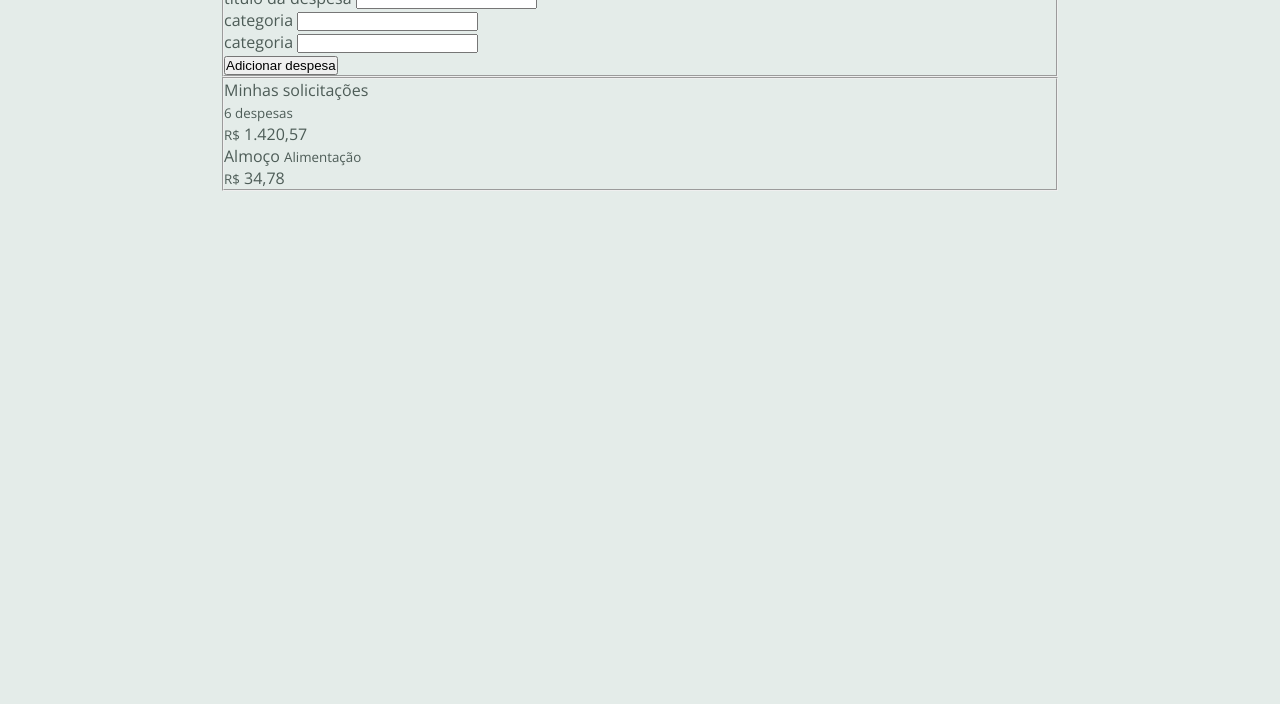
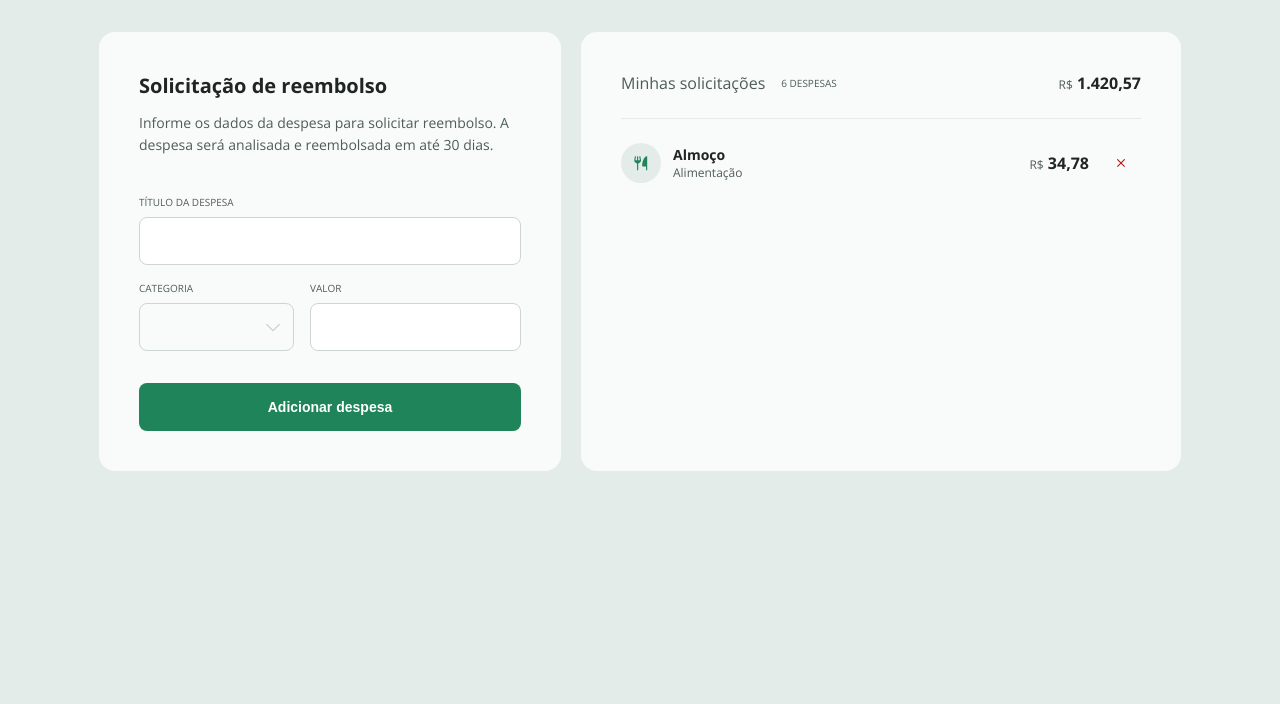
Before and after one commit to AyrtonRub/sistema-de-reenbolso, a plain HTML site: page index.html in a window 1280 px wide. Shown: the part 96-800 px from the top of the page. Drawn offline with nearby package versions, Linux system fonts and the light colour scheme.

Commit message:
atualizado script parte da criação da li

```diff
--- /dev/null
+++ b/assets/css/form.css
@@ -0,0 +1,98 @@
+.container {
+  margin-top: 3rem;
+  & form {
+
+    & fieldset {
+      padding: 2.5rem;
+      background-color: var(--gray-500);
+      border-radius: 1rem;
+      width: 28.875rem;
+
+      & .titles {
+        margin-bottom: 2.5rem;
+
+        & legend {
+          color: var(--gray-100);
+          font-weight: 700;
+          font-size: 1.25rem;
+          margin-bottom: 0.75rem;
+        }
+
+        & span {
+          font-size: 0.875rem;
+          line-height: 1.125rem;
+        }
+      }
+
+      & .input-box {
+        display: flex;
+        flex-direction: column;
+        gap: 1rem;
+
+        & .input-wrapper {
+          display: flex;
+          flex-direction: column-reverse;
+          gap: 0.5rem;
+
+          & label {
+            text-transform: uppercase;
+            font-size: 0.625rem;
+          }
+
+          & input,
+          & select {
+            border: 1px solid var(--gray-300);
+            border-radius: 0.5rem;
+            padding-inline: 1rem;
+            height: 3rem;
+
+            &:focus-within {
+              outline: 1.5px solid var(--green-100);
+            }
+            &:focus-within ~ label {
+              color: var(--green-100);
+            }
+          }
+
+          & select {
+            appearance: none;
+            -webkit-appearance: none;
+
+            background: url(../imgs/CaretDown-normal.svg) no-repeat;
+            background-position: right 10px center;
+            background-size: 1.25rem;
+          }
+
+          & select:focus-within {
+            background-image: url(../imgs/CaretDown-select.svg);
+          }
+        }
+
+        & > div:nth-of-type(2) {
+          display: grid;
+          grid-template-columns: 2fr 1fr;
+          gap: 1rem;
+        }
+      }
+
+      & button {
+        margin-top: 2rem;
+        width: 100%;
+        height: 3rem;
+        border-radius: 0.5rem;
+        border: none;
+        background-color: var(--green-100);
+        color: var(--white);
+        font-size: 0.875rem;
+        font-weight: 700;
+
+        &:hover {
+          background-color: var(--green-200);
+          cursor: pointer;
+        }
+      }
+    }
+
+
+  }
+}
--- a/assets/css/global.css
+++ b/assets/css/global.css
@@ -27,7 +27,8 @@ body {
     background-color: var(--gray-400) ;
     color: var(--gray-200);
     display: flex;
-    align-items: center;
+    flex-direction: column;
+
 }
 
 ul[role="list"] li {
@@ -36,5 +37,16 @@ ul[role="list"] li {
 
 .container {
     max-width: 80rem;
+    display: flex;
+    gap: 1.25rem;
     margin: auto;
 }
+
+ .logo {
+    width: 6.31581rem;
+    align-self: flex-start;
+  }
+
+fieldset {
+    border: none;
+}
--- a/assets/css/index.css
+++ b/assets/css/index.css
@@ -1 +1,3 @@
 @import url(global.css);
+@import url(form.css);
+@import url(output.css);
--- /dev/null
+++ b/assets/css/output.css
@@ -0,0 +1,109 @@
+.container {
+  .output {
+    padding: 2.5rem;
+    background-color: var(--gray-500);
+    border-radius: 1rem;
+    width: 37.5rem;
+
+    & > div {
+      display: flex;
+      align-items: center;
+      justify-content: space-between;
+      padding-bottom: 1.5rem;
+      margin-bottom: 1.5rem;
+      border-bottom: 1px solid var(--gray-400, #e4ece9);
+
+      & .requests {
+        display: flex;
+        align-items: center;
+        gap: 1rem;
+
+        & small {
+          text-transform: uppercase;
+          font-size: 0.625rem;
+        }
+      }
+
+      & .price {
+        color: var(--gray-100);
+        font-weight: 700;
+
+        & small {
+          color: var(--gray-200);
+          font-weight: 400;
+          font-size: 0.75rem;
+        }
+      }
+    }
+
+    & ul[role="list"] {
+      display: flex;
+      flex-direction: column;
+      gap: 1rem;
+
+      & li {
+        display: flex;
+        align-items: center;
+        justify-content: space-between;
+
+        & > div:nth-of-type(1) {
+          display: flex;
+          gap: 0.75rem;
+          align-items: center;
+
+          & .img {
+            width: 2.5rem;
+            height: 2.5rem;
+            background-color: var(--gray-400);
+            border-radius: 50%;
+            background-image: url(../imgs/talheres.svg);
+            background-position: center;
+            background-repeat: no-repeat;
+            background-size: 1.125rem;
+          }
+
+          & > div:nth-of-type(2) {
+            display: flex;
+            flex-direction: column;
+
+            span {
+              color: var(--gray-100);
+              font-weight: 700;
+              font-size: 0.875rem;
+            }
+
+            small {
+              font-size: 0.75rem;
+              text-transform: capitalize;
+            }
+          }
+        }
+
+        & > div:nth-of-type(2) {
+          display: flex;
+          align-items: center;
+          gap: 0.75rem;
+          & .price {
+            color: var(--gray-100);
+            font-weight: 700;
+            .coin {
+              color: var(--gray-200);
+              font-weight: 400;
+              font-size: 0.75rem;
+            }
+          }
+
+          & #img-close {
+            width: 2.5rem;
+            height: 2.5rem;
+            background: url(../imgs/close.svg) no-repeat center/.75rem;
+
+            &:hover {
+              cursor: pointer;
+            }
+          }
+        }
+      }
+    }
+  }
+}
--- a/assets/js/script.js
+++ b/assets/js/script.js
@@ -0,0 +1,68 @@
+(function() {
+    const expense = document.querySelector('#expense')
+    const category = document.querySelector('#category')
+    const value = document.querySelector('#value')
+    const button = document.querySelector('button')
+
+
+    function createTag(tagName, className) {
+        const element = document.createElement(tagName)
+
+        if(className) {
+            element.classList.add(className)
+        }
+
+        return element
+    }
+
+    const listItems = []
+
+    const linksImg = {
+        food: 'imgs/talheres.svg',
+        hosting: 'imgs/cama.svg',
+        transport: 'imgs/carro.svg',
+        services: 'imgs/chave.svg',
+        others: 'imgs/bilhete.svg'
+    }
+
+    function createLi (expense, category, value, linkImg) {
+        const li = createTag('li')
+
+        const divPrimary = createTag('div')
+        li.appendChild(divPrimary)
+        divPrimary.innerHTML = `
+        <div class="img"  style="background-image: url(${linkImg})"></div>
+        `
+
+        const divExpense = createTag('div')
+        const nameExpense = createTag('span')
+        nameExpense.textContent = expense
+        divExpense.appendChild(nameExpense)
+        const nameCategory = createTag('small')
+        nameCategory.textContent = category
+        divExpense.appendChild(nameCategory)
+        divPrimary.appendChild(divExpense)
+
+        const divSecondary = createTag('div')
+        li.appendChild(divSecondary)
+        const price = createTag('div', 'price')
+        divSecondary.appendChild(price)
+        const coin = createTag('small', 'coin')
+        coin.textContent = 'R$'
+        price.appendChild(coin)
+        price.textContent += value
+
+
+        return li
+    }
+
+    console.log(createLi('Almoço', 'Alimentação', 10.99, 'imgs/talheres.svg' ))
+
+
+
+    // category.addEventListener('change', function(e) {
+    //     const isValid = e.target.value
+
+    //     console.log(linksImg[isValid])
+    // })
+})()
--- a/index.html
+++ b/index.html
@@ -14,7 +14,10 @@
   </head>
   <body>
     <div class="container">
-      <img src="assets/imgs/Logo.svg" alt="" />
+      <img src="assets/imgs/Logo.svg" alt="" class="logo" />
+    </div>
+
+    <div class="container">
 
       <form action="#">
         <fieldset>
@@ -28,19 +31,27 @@
 
           <div class="input-box">
               <div class="input-wrapper">
+                <input type="text" id="expense" required>
                 <label for="expense" >título da despesa</label>
-                <input type="text" id="expense" required>
               </div>
 
               <div>
+
                 <div class="input-wrapper">
-                    <label for="category">categoria</label>
-                    <input type="text" required id="category">
+                  <select name="category" id="category" required>
+                    <option value=""></option>
+                    <option value="food">Alimentação</option>
+                    <option value="hosting">Hospedagem</option>
+                    <option value="transport">Transporte</option>
+                    <option value="services">Serviços</option>
+                    <option value="others">Outros</option>
+                  </select>
+                  <label for="category">categoria</label>
                 </div>
 
                 <div class="input-wrapper">
-                    <label for="value">categoria</label>
-                    <input type="text" required id="value">
+                  <input type="text" required id="value">
+                  <label for="value">valor</label>
                 </div>
               </div>
           </div>
@@ -49,8 +60,9 @@
             Adicionar despesa
           </button>
         </fieldset>
+      </form>
 
-        <fieldset>
+      <div class="output">
             <div>
                 <div class="requests">
                     <p>
@@ -72,6 +84,7 @@
                         <div class="img">
 
                         </div>
+
                         <div>
                             <span>Almoço</span>
                             <small>Alimentação</small>
@@ -84,14 +97,13 @@
                             34,78
                         </div>
 
-                        <div class="img-close">
+                        <div id="img-close">
 
                         </div>
                     </div>
                 </li>
             </ul>
-        </fieldset>
-      </form>
+        </div>
     </div>
 
     <script src="assets/js/script.js"></script>
```
Also changed, not shown: assets/imgs/CaretDown-normal.svg (added), assets/imgs/CaretDown-select.svg (added).
